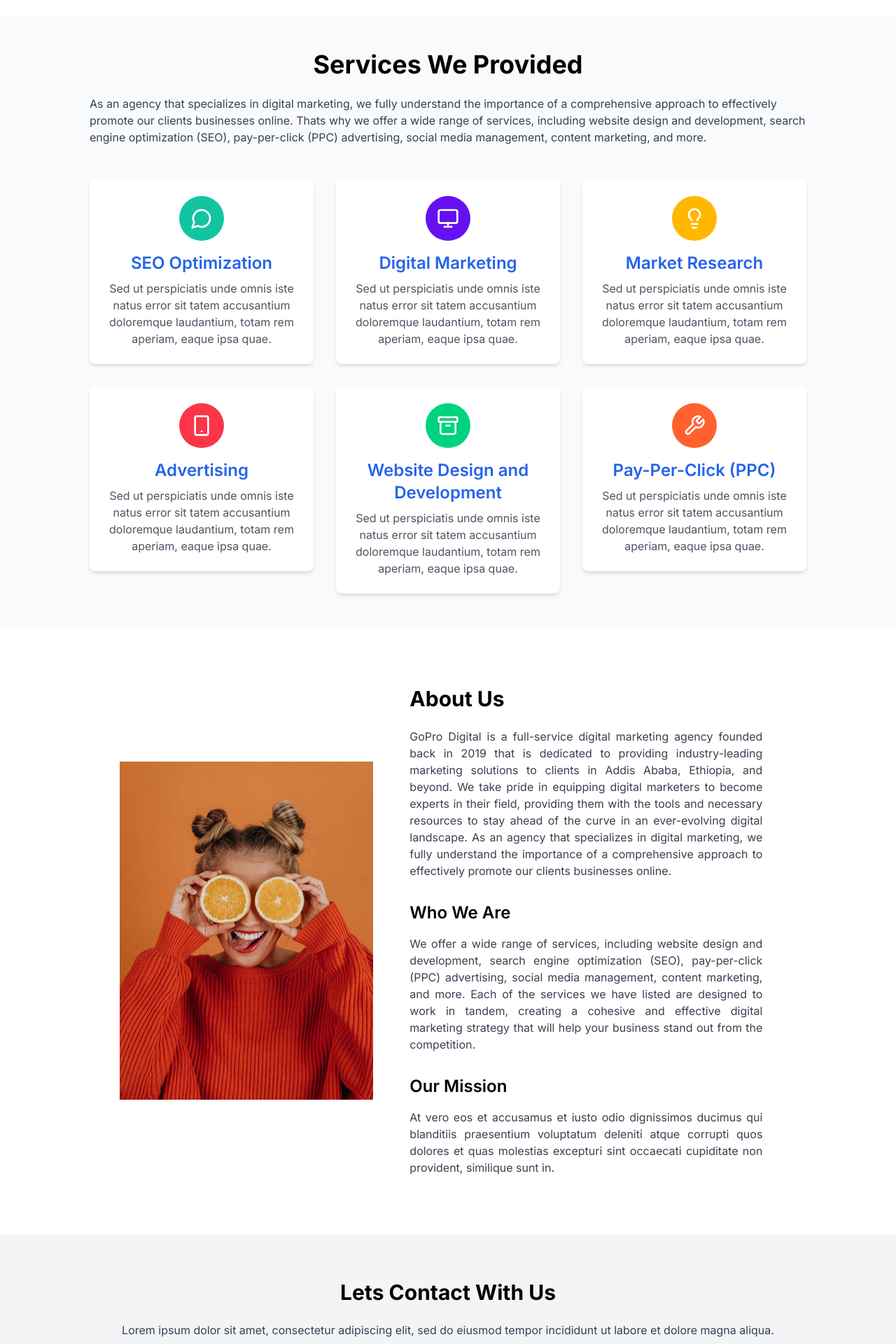
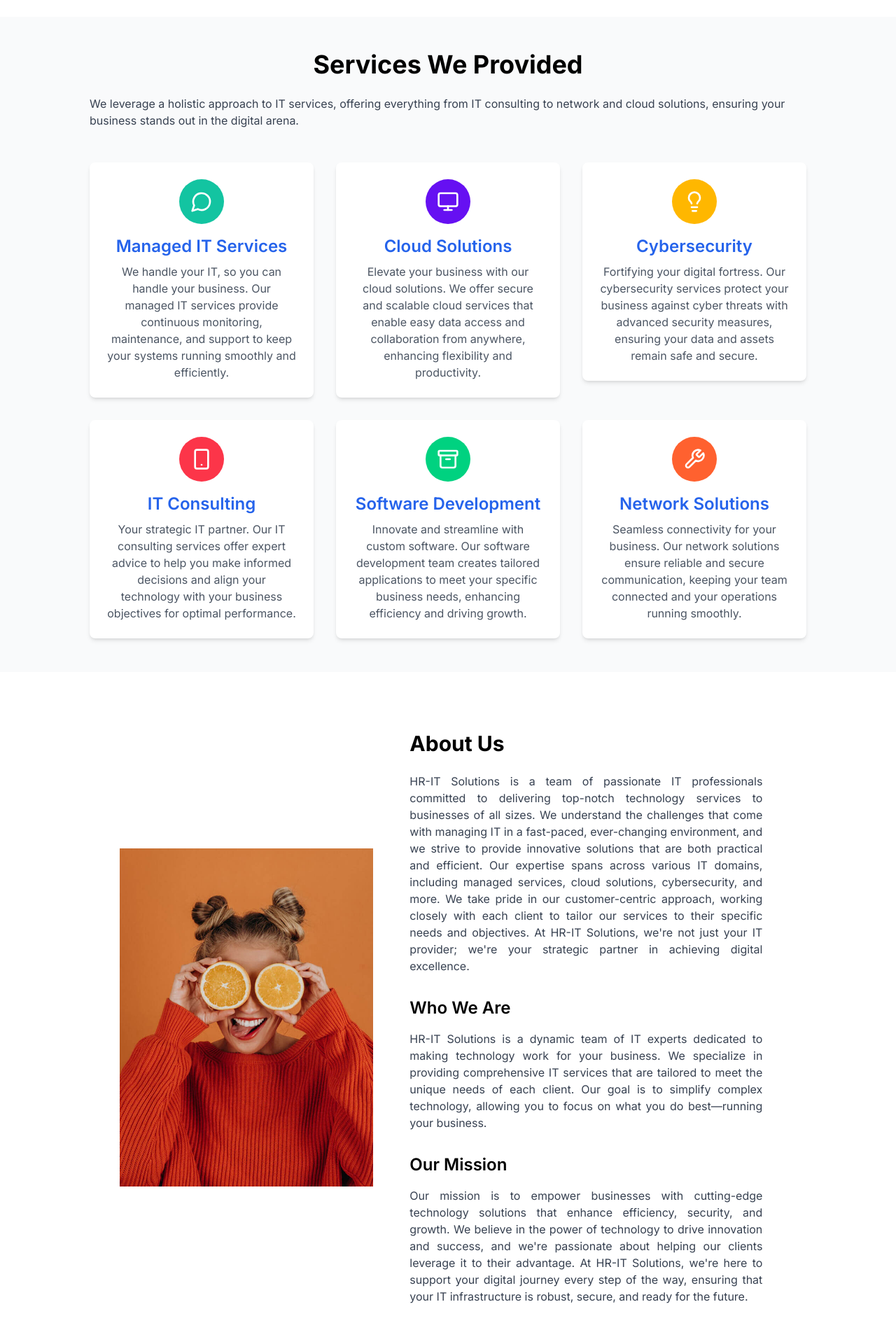
Before and after one commit to akash9676/HR-IT-Website, a Next.js app: page / in a window 1280 px wide. Shown: the part 600-2520 px from the top of the page at 70% size. Built offline with nearby package versions, Linux system fonts and the light colour scheme.

Commit message:
Content updated

```diff
--- a/app/components/Aboutus.tsx
+++ b/app/components/Aboutus.tsx
@@ -25,45 +25,23 @@ const AboutUs = () => {
                                 About Us
                             </h2>
                             <p className="text-gray-700 mb-8 text-justify">
-                                GoPro Digital is a full-service digital
-                                marketing agency founded back in 2019 that is
-                                dedicated to providing industry-leading
-                                marketing solutions to clients in Addis Ababa,
-                                Ethiopia, and beyond. We take pride in equipping
-                                digital marketers to become experts in their
-                                field, providing them with the tools and
-                                necessary resources to stay ahead of the curve
-                                in an ever-evolving digital landscape. As an
-                                agency that specializes in digital marketing, we
-                                fully understand the importance of a
-                                comprehensive approach to effectively promote
-                                our clients businesses online.
+                            HR-IT Solutions is a team of passionate IT professionals committed to delivering top-notch technology services to businesses of all sizes. We understand the challenges that come with managing IT in a fast-paced, ever-changing environment, and we strive to provide innovative solutions that are both practical and efficient. Our expertise spans across various IT domains, including managed services, cloud solutions, cybersecurity, and more. We take pride in our customer-centric approach, working closely with each client to tailor our services to their specific needs and objectives. At HR-IT Solutions, we're not just your IT provider; we're your strategic partner in achieving digital excellence.
+
                             </p>
 
                             <h3 className="text-2xl font-semibold mb-4 ">
                                 Who We Are
                             </h3>
                             <p className="text-gray-700 mb-8 text-justify">
-                                We offer a wide range of services, including
-                                website design and development, search engine
-                                optimization (SEO), pay-per-click (PPC)
-                                advertising, social media management, content
-                                marketing, and more. Each of the services we
-                                have listed are designed to work in tandem,
-                                creating a cohesive and effective digital
-                                marketing strategy that will help your business
-                                stand out from the competition.
+                            HR-IT Solutions is a dynamic team of IT experts dedicated to making technology work for your business. We specialize in providing comprehensive IT services that are tailored to meet the unique needs of each client. Our goal is to simplify complex technology, allowing you to focus on what you do best—running your business.
+
                             </p>
 
                             <h3 className="text-2xl font-semibold mb-4 ">
                                 Our Mission
                             </h3>
                             <p className="text-gray-700 text-justify">
-                                At vero eos et accusamus et iusto odio
-                                dignissimos ducimus qui blanditiis praesentium
-                                voluptatum deleniti atque corrupti quos dolores
-                                et quas molestias excepturi sint occaecati
-                                cupiditate non provident, similique sunt in.
+                            Our mission is to empower businesses with cutting-edge technology solutions that enhance efficiency, security, and growth. We believe in the power of technology to drive innovation and success, and we're passionate about helping our clients leverage it to their advantage. At HR-IT Solutions, we're here to support your digital journey every step of the way, ensuring that your IT infrastructure is robust, secure, and ready for the future.
                             </p>
                         </div>
                     </div>
--- a/app/components/Contact.tsx
+++ b/app/components/Contact.tsx
@@ -11,9 +11,8 @@ const Contact = () => {
                 </h2>
 
                 <p className="text-gray-700 mb-8 text-center">
-                    Lorem ipsum dolor sit amet, consectetur adipiscing elit, sed
-                    do eiusmod tempor incididunt ut labore et dolore magna
-                    aliqua.
+                    **Have a question or need assistance? Contact us today and
+                    let's start solving your IT challenges together!**
                 </p>
 
                 <form
@@ -108,14 +107,14 @@ const Contact = () => {
                                     href="mailto:support@goprodigital.net"
                                     className="text-blue-600"
                                 >
-                                    support@goprodigital.net
+                                    support@hritsolutions.com
                                 </a>
                                 <br />
                                 <a
                                     href="mailto:support@goprodigital.net"
                                     className="text-blue-600"
                                 >
-                                    support@goprodigital.net
+                                    info@hritsolutions.com
                                 </a>
                             </div>
                         </div>
@@ -129,9 +128,9 @@ const Contact = () => {
                                     Visit Here
                                 </h3>
                                 <address className="text-gray-700">
-                                    27 Division
+                                    1234 Elm Street
                                     <br />
-                                    Addis Ababa, Ethiopia
+                                    Springfield, IL 62704, USA
                                 </address>
                             </div>
                         </div>
@@ -148,14 +147,14 @@ const Contact = () => {
                                     href="tel:+1234567890"
                                     className="text-blue-600"
                                 >
-                                    +123 456 7890
+                                    +(555) 123-4567
                                 </a>
                                 <br />
                                 <a
                                     href="tel:+2414524526"
                                     className="text-blue-600"
                                 >
-                                    +241 452 4526
+                                    +(555) 987-6543
                                 </a>
                             </div>
                         </div>
--- a/app/components/Services.tsx
+++ b/app/components/Services.tsx
@@ -19,13 +19,7 @@ const Services = () => {
                     Services We Provided
                 </h2>
                 <p className="text-gray-700 mb-12 ">
-                    As an agency that specializes in digital marketing, we fully
-                    understand the importance of a comprehensive approach to
-                    effectively promote our clients businesses online. Thats why
-                    we offer a wide range of services, including website design
-                    and development, search engine optimization (SEO),
-                    pay-per-click (PPC) advertising, social media management,
-                    content marketing, and more.
+                We leverage a holistic approach to IT services, offering everything from IT consulting to network and cloud solutions, ensuring your business stands out in the digital arena.
                 </p>
                 <ul className="grid grid-cols-1 md:grid-cols-2 lg:grid-cols-3 gap-8">
                     <li>
@@ -38,13 +32,13 @@ const Services = () => {
                                     href="#"
                                     className="text-blue-600 hover:underline"
                                 >
-                                    SEO Optimization
+                                    Managed IT Services
+
                                 </a>
                             </h3>
                             <p className="text-gray-600">
-                                Sed ut perspiciatis unde omnis iste natus error
-                                sit tatem accusantium doloremque laudantium,
-                                totam rem aperiam, eaque ipsa quae.
+                            We handle your IT, so you can handle your business. Our managed IT services provide continuous monitoring, maintenance, and support to keep your systems running smoothly and efficiently.
+
                             </p>
                         </div>
                     </li>
@@ -58,13 +52,14 @@ const Services = () => {
                                     href="#"
                                     className="text-blue-600 hover:underline"
                                 >
-                                    Digital Marketing
+                                    Cloud Solutions
+
                                 </a>
                             </h3>
                             <p className="text-gray-600">
-                                Sed ut perspiciatis unde omnis iste natus error
-                                sit tatem accusantium doloremque laudantium,
-                                totam rem aperiam, eaque ipsa quae.
+                                Elevate your business with our cloud solutions. We offer secure and scalable cloud services that enable easy data access and collaboration from anywhere, enhancing flexibility and productivity.
+
+
                             </p>
                         </div>
                     </li>
@@ -78,13 +73,13 @@ const Services = () => {
                                     href="#"
                                     className="text-blue-600 hover:underline"
                                 >
-                                    Market Research
+                                    Cybersecurity
+
                                 </a>
                             </h3>
                             <p className="text-gray-600">
-                                Sed ut perspiciatis unde omnis iste natus error
-                                sit tatem accusantium doloremque laudantium,
-                                totam rem aperiam, eaque ipsa quae.
+                            Fortifying your digital fortress. Our cybersecurity services protect your business against cyber threats with advanced security measures, ensuring your data and assets remain safe and secure.
+
                             </p>
                         </div>
                     </li>
@@ -98,13 +93,13 @@ const Services = () => {
                                     href="#"
                                     className="text-blue-600 hover:underline"
                                 >
-                                    Advertising
+                                    IT Consulting
+
                                 </a>
                             </h3>
                             <p className="text-gray-600">
-                                Sed ut perspiciatis unde omnis iste natus error
-                                sit tatem accusantium doloremque laudantium,
-                                totam rem aperiam, eaque ipsa quae.
+                            Your strategic IT partner. Our IT consulting services offer expert advice to help you make informed decisions and align your technology with your business objectives for optimal performance.
+
                             </p>
                         </div>
                     </li>
@@ -118,13 +113,13 @@ const Services = () => {
                                     href="#"
                                     className="text-blue-600 hover:underline"
                                 >
-                                    Website Design and Development
+                                    Software Development
+
                                 </a>
                             </h3>
                             <p className="text-gray-600">
-                                Sed ut perspiciatis unde omnis iste natus error
-                                sit tatem accusantium doloremque laudantium,
-                                totam rem aperiam, eaque ipsa quae.
+                            Innovate and streamline with custom software. Our software development team creates tailored applications to meet your specific business needs, enhancing efficiency and driving growth.
+
                             </p>
                         </div>
                     </li>
@@ -138,13 +133,12 @@ const Services = () => {
                                     href="#"
                                     className="text-blue-600 hover:underline"
                                 >
-                                    Pay-Per-Click (PPC)
+                                    Network Solutions
+
                                 </a>
                             </h3>
                             <p className="text-gray-600">
-                                Sed ut perspiciatis unde omnis iste natus error
-                                sit tatem accusantium doloremque laudantium,
-                                totam rem aperiam, eaque ipsa quae.
+                            Seamless connectivity for your business. Our network solutions ensure reliable and secure communication, keeping your team connected and your operations running smoothly.
                             </p>
                         </div>
                     </li>
```
Also changed, not shown: app/components/Herosection.tsx (+5 -7 lines).
